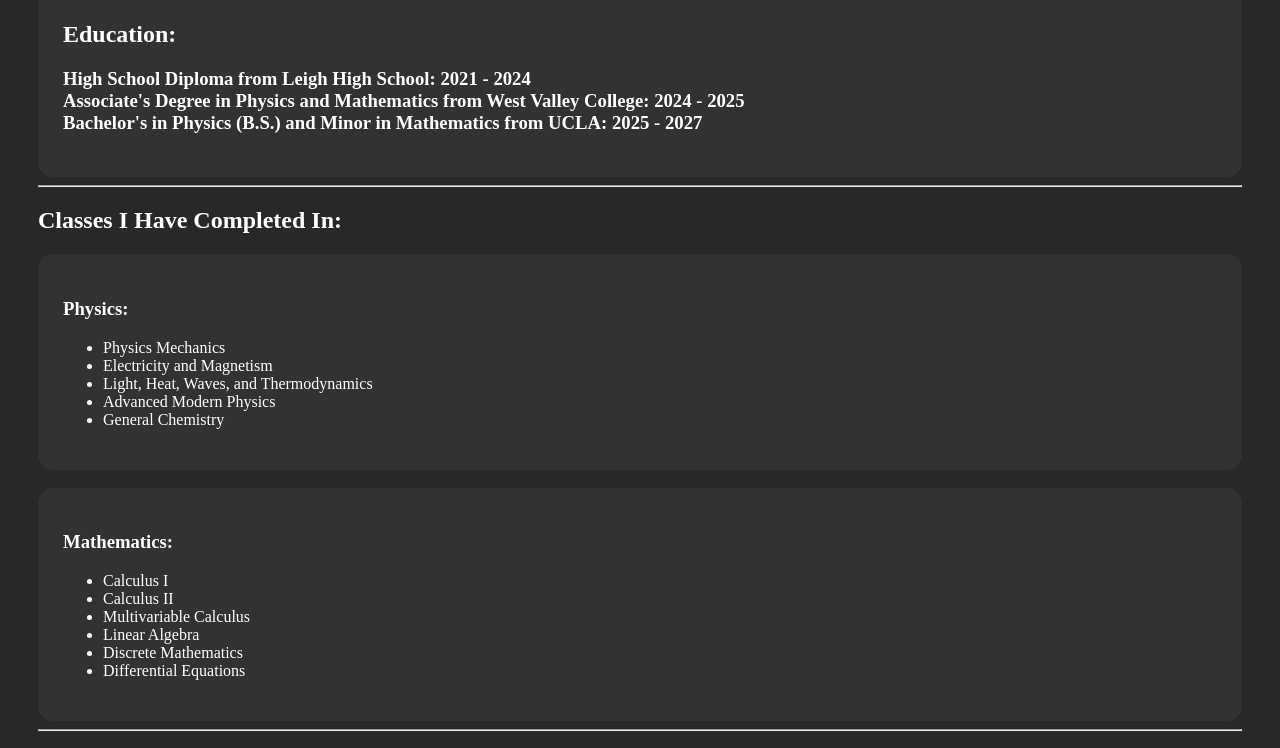
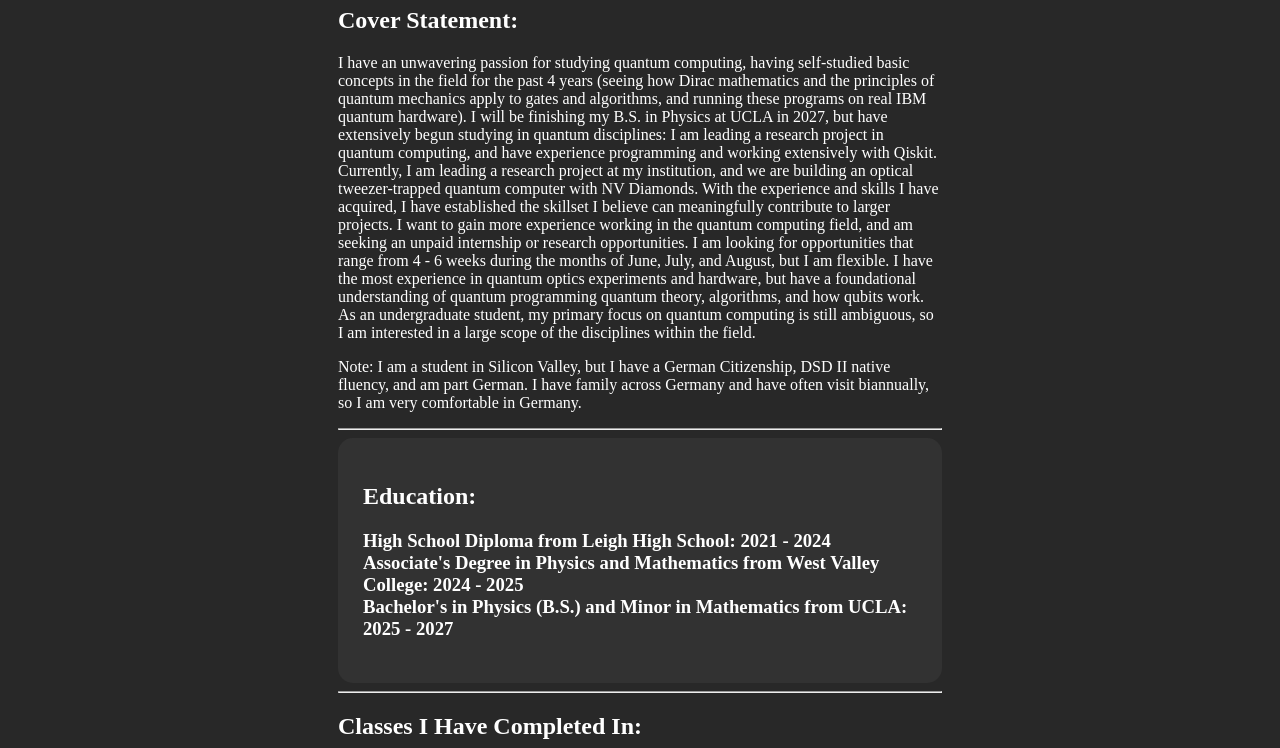
Before and after one commit to OnekaSingh/onekasingh.github.io, a plain HTML site: page index.html in a window 1280 px wide. Shown: the part 411-1159 px from the top of the page. Drawn offline with Linux system fonts and the light colour scheme.

Commit message:
Update index.html

```diff
--- a/index.html
+++ b/index.html
@@ -16,7 +16,7 @@
 		body {
 			color: white;
 			background-color: rgba(40, 40, 40, 1);
-			padding: 30px;
+			padding: 330px;
 		}
 
 		a {
```
